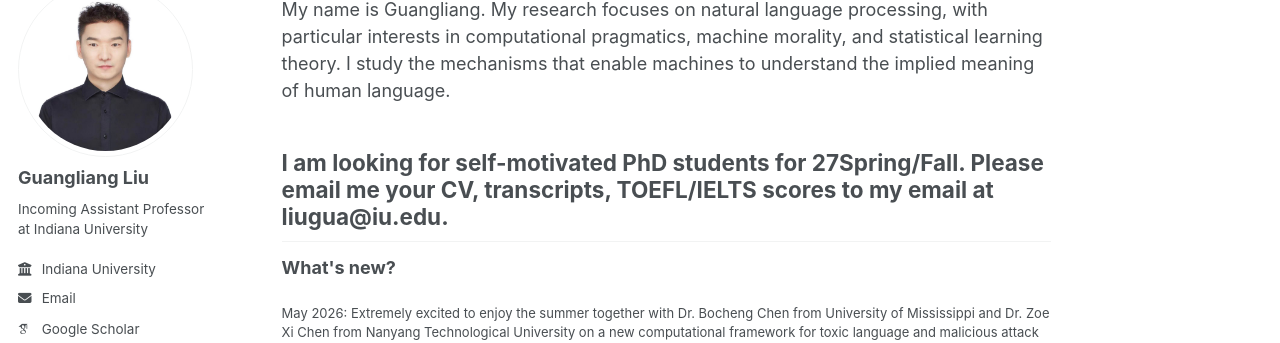
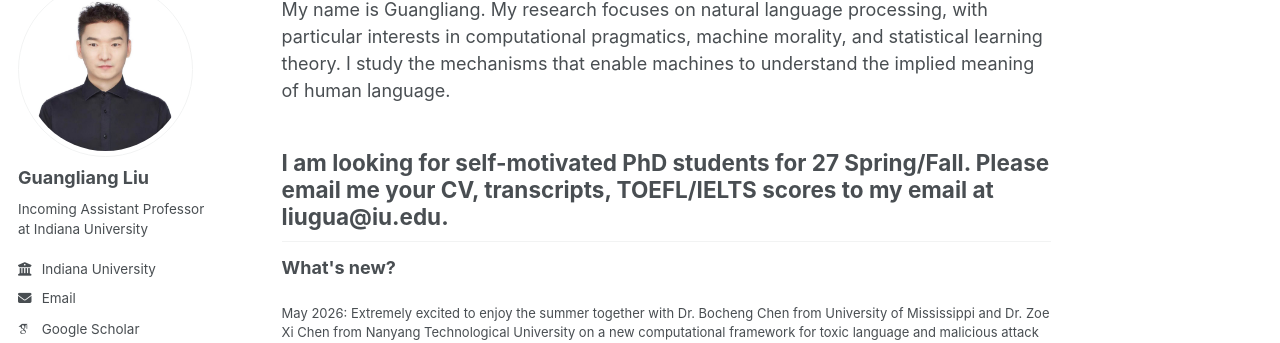
Before and after one commit to guangliang-nlp/guangliang-nlp.github.io, a Jekyll site: the page built from _pages/about.md, in a window 1280 px wide and 1101 px high. Shown: the part 119-462 px from the top of the window. Built offline with Jekyll 4.4.1, drawn with Linux system fonts in a browser that asks for light colours; some web fonts are replaced; a script bundle is joined from its source files by our own code; library files that are not in the unit come from our copies.

Commit message:
Update about.md

```diff
--- a/_pages/about.md
+++ b/_pages/about.md
@@ -9,7 +9,7 @@
 
 My name is Guangliang. My research focuses on natural language processing, with particular interests in computational pragmatics, machine morality, and statistical learning theory. I study the mechanisms that enable machines to understand the implied meaning of human language.
 
-I am looking for self-motivated PhD students for 27Spring/Fall. Please email me your CV, transcripts, TOEFL/IELTS scores to my email at liugua@iu.edu.
+I am looking for self-motivated PhD students for 27 Spring/Fall. Please email me your CV, transcripts, TOEFL/IELTS scores to my email at liugua@iu.edu.
 ---
 
 <section id="news">
@@ -39,7 +39,7 @@
 
 <details>
 <summary style="cursor:pointer; font-weight:600; margin-bottom:0.8em;">Prospective students</summary>
-<p style="margin-top:0.8em;">I am actively looking for motivated Ph.D. students and postdocs. If you are interested in joining the lab, please apply through the <a href="#">Indiana University CS/DS/HCI Ph.D. program</a> and mention my name in your application. Feel free to email me a brief introduction along with your CV.</p>
+<p style="margin-top:0.8em;">I am actively looking for motivated Ph.D. students and research interns. If you are interested in joining the lab, please afeel free to email me a brief introduction along with your CV.</p>
 </details>
 
 <h3 style="margin-top:1.2em;">Current Members</h3>
```
